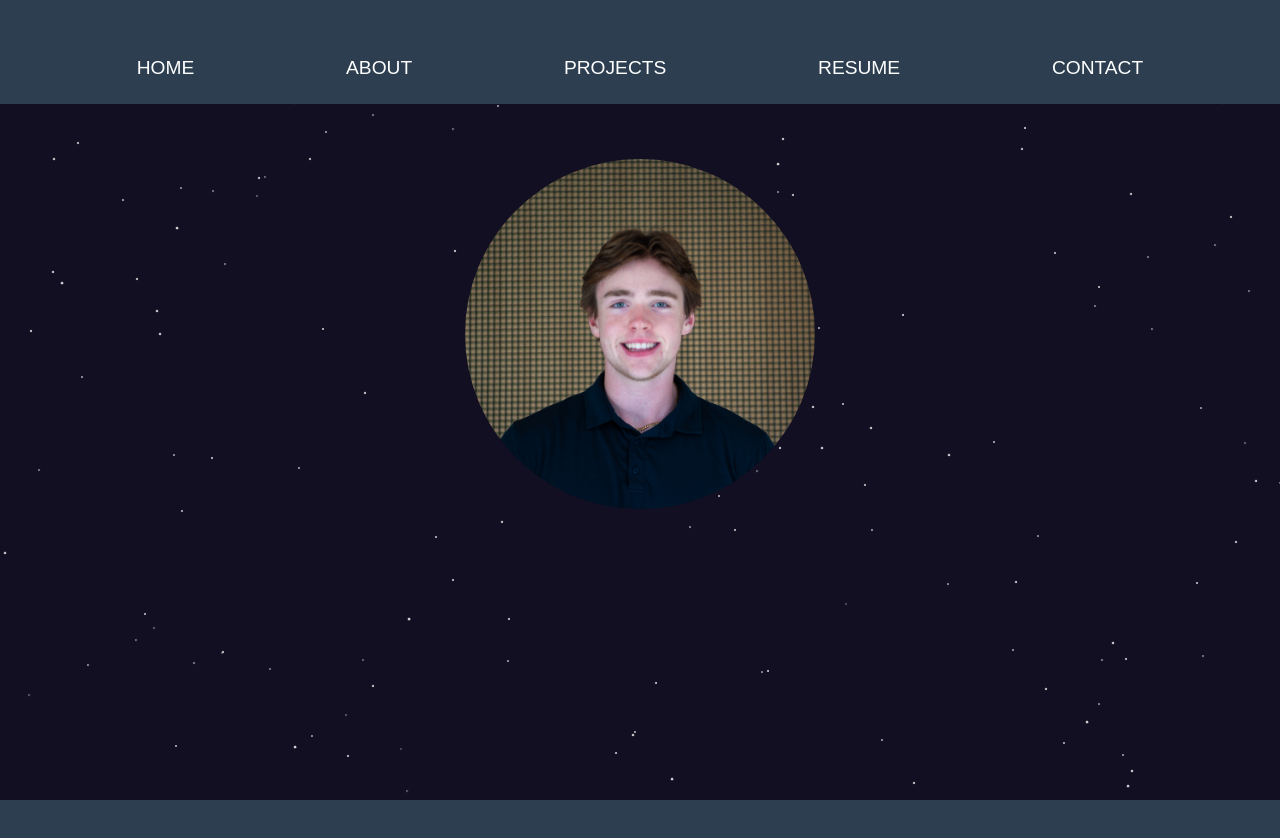
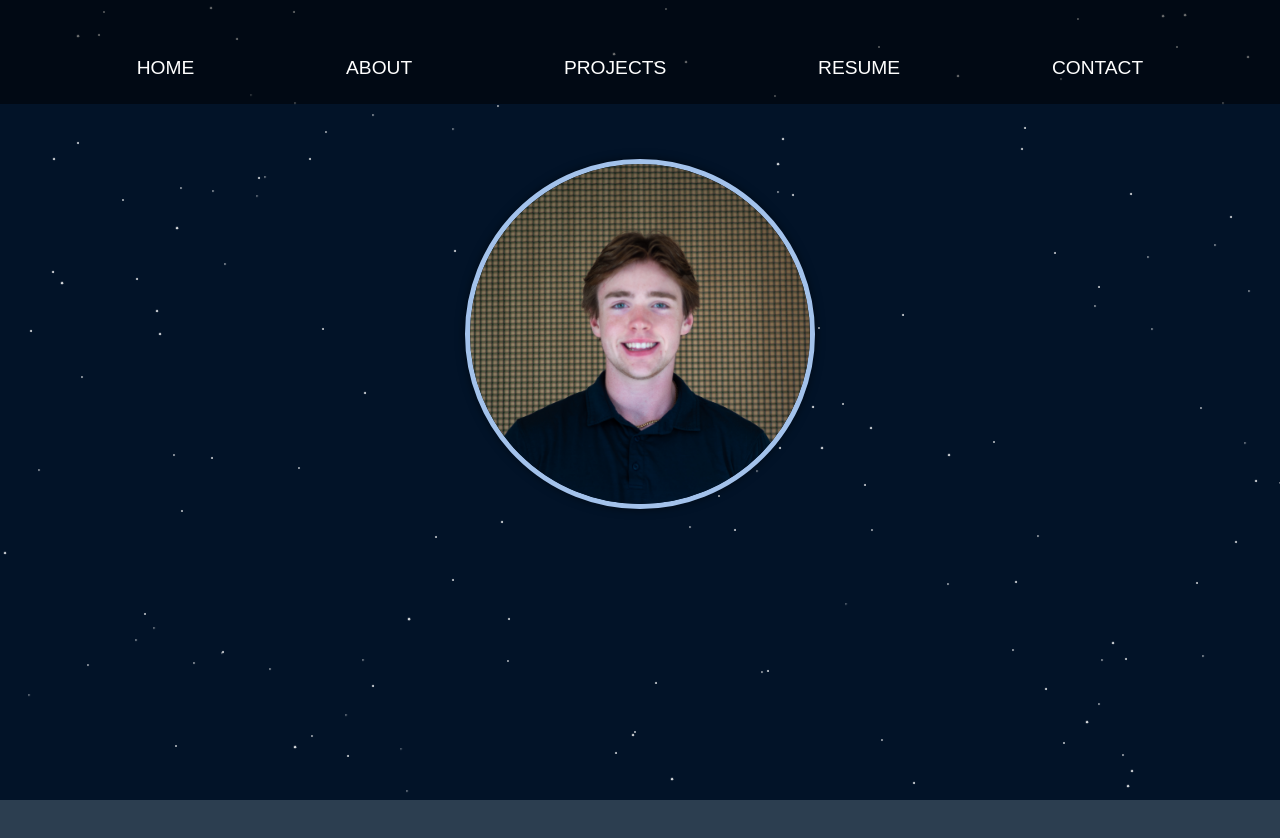
Before and after one commit to AJ-King-5153/portfolio, a React (Create React App) app: page / in a window 1280 px wide. Shown: the top 838 px of the page. Built offline with nearby package versions, Linux system fonts and the light colour scheme.

Commit message:
current file commit pre v0

```diff
--- a/src/App.css
+++ b/src/App.css
@@ -29,10 +29,12 @@ body {
 
 /* Header Styles */
 header {
-  background-color: #2c3e50;
+  background-color: #597b9d;
   color: #fff;
   padding: 20px;
   text-align: center;
+  display: flex;
+  background-color: rgba(0, 0, 0, 0.5);
 }
 
 header h1 {
@@ -126,4 +128,6 @@ footer {
   object-fit: cover;
   margin-top: -400px;
   z-index: 1;
+  border: 5px solid #a3c2eb;
+  box-shadow: 0 0 10px rgba(0, 0, 0, 0.5);
 }
--- a/src/App.js
+++ b/src/App.js
@@ -5,7 +5,7 @@ import About from './components/AboutMe';
 import Projects from './components/Projects';
 import Resume from './components/Resume';
 import Contact from './components/Contact';
-import StarsBackground from './components/StarsBackground'; // Import stars background
+import StarBackground from './components/StarsBackground';
 import headshot from './assets/images/headshot.JPG';
 
 import './App.css';
@@ -14,7 +14,7 @@ function App() {
     return (
         <Router>
             <div>
-                <StarsBackground />
+                <StarBackground />
                 <Header />
                 <main>
                     <Routes>
--- a/src/components/Header/Header.js
+++ b/src/components/Header/Header.js
@@ -1,20 +1,21 @@
 import React from 'react';
-import './Header.css';
+import { Link } from 'react-router-dom';
+import './Header.css'; // Make sure your styles are applied
 
-function Header() {
+const Header = () => {
     return (
         <header>
             <nav>
                 <ul>
-                    <li><a href="#home">Home</a></li>
-                    <li><a href="#about">About</a></li>
-                    <li><a href="#projects">Projects</a></li>
-                    <li><a href="#resume">Resume</a></li>
-                    <li><a href="#contact">Contact</a></li>
+                    <li><Link to="/">Home</Link></li>
+                    <li><Link to="/about">About</Link></li>
+                    <li><Link to="/projects">Projects</Link></li>
+                    <li><Link to="/resume">Resume</Link></li>
+                    <li><Link to="/contact">Contact</Link></li>
                 </ul>
             </nav>
         </header>
     );
-}
+};
 
 export default Header;
--- a/src/components/Resume.js
+++ b/src/components/Resume.js
@@ -0,0 +1,19 @@
+import React from 'react';
+import ResumePic from '../assets/images/Resume.png';
+
+const Resume = () => {
+    return (
+        <div style={{ textAlign: 'center', padding: '20px' }}>
+            <h2>My Resume</h2>
+            <iframe
+                src={ResumePic}
+                width="80%"
+                height="600px"
+                style={{ border: '2px solid #5eb954', borderRadius: '10px' }}
+                title="Resume"
+            ></iframe>
+        </div>
+    );
+};
+
+export default Resume;
--- a/src/components/StarsBackground.css
+++ b/src/components/StarsBackground.css
@@ -6,7 +6,7 @@
     left: 0;
     overflow: hidden;
     z-index: -1;  /* Keep it behind content */
-    background: rgb(18, 15, 34);
+    background: rgb(2, 19, 40);
 }
 
 .star {
```
Also changed, not shown: src/assets/images/Resume.png (added).
